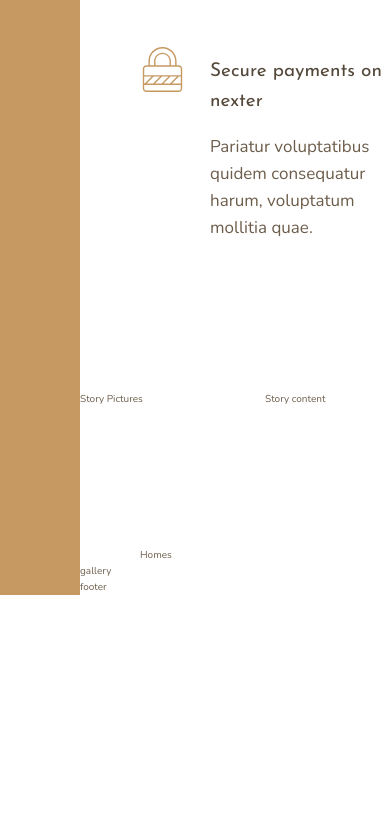
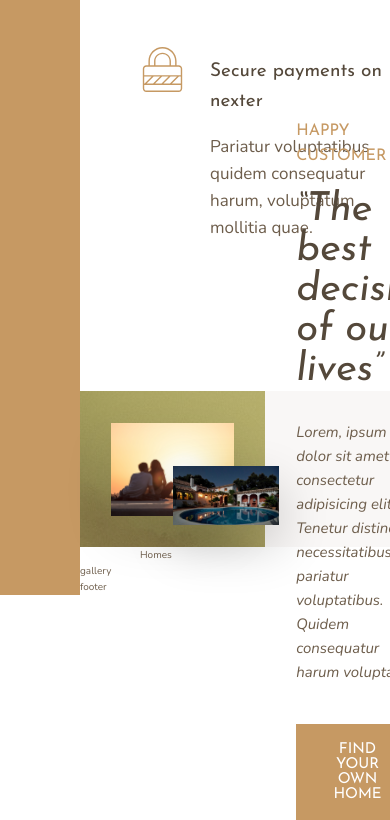
Before and after one commit to meharpreetsingh/nexter, a website: page index.html in a window 390 px wide. Shown: the part 2151-2971 px from the top of the page. Before the commit the page ends 2746 px from the top, so only its background shows below. Drawn offline with nearby package versions, Linux system fonts and the light colour scheme.

Commit message:
Add story secion non-responsive

```diff
--- a/index.html
+++ b/index.html
@@ -77,11 +77,18 @@
     </section>
 
     <div class="story__pictures">
-        Story Pictures
+        <img src="resources/img/story-1.jpeg" alt="couple with new house" class="story__img--1">
+        <img src="resources/img/story-2.jpeg" alt="new house" class="story__img--2">
     </div>
 
     <div class="story__content">
-        Story content
+        <h3 class="heading-3 mb-sm">Happy Customer</h3>
+        <h2 class="heading-2 heading-2--dark mb-md">&ldquo;The best decision of our lives&rdquo;</h2>
+        <p class="story__text">
+            Lorem, ipsum dolor sit amet consectetur adipisicing elit. Tenetur distinctio necessitatibus pariatur
+            voluptatibus. Quidem consequatur harum volupta!
+        </p>
+        <button class="btn">Find your own home</button>
     </div>
 
     <section class="homes">
--- a/resources/img/text.txt
+++ b/resources/img/text.txt
@@ -15,4 +15,4 @@ Pariatur voluptatibus quidem consequatur harum, voluptatum mollitia quae.
 
 --- Stories
 
-Lorem, ipsum dolor sit amet consectetur adipisicing elit. Tenetur distinctio necessitatibus pariatur voluptatibus. Quidem consequatur harum volupta!
+    Lorem, ipsum dolor sit amet consectetur adipisicing elit. Tenetur distinctio necessitatibus pariatur voluptatibus. Quidem consequatur harum volupta!
--- /dev/null
+++ b/resources/sass/_helper.scss
@@ -0,0 +1,12 @@
+.mb-sm {
+  margin-bottom: 2rem;
+}
+.mb-md {
+  margin-bottom: 3rem;
+}
+.mb-lg {
+  margin-bottom: 4rem;
+}
+.mb-hg {
+  margin-bottom: 8rem;
+}
--- a/resources/sass/_story.scss
+++ b/resources/sass/_story.scss
@@ -1,8 +1,47 @@
-.story{
-    &__pictures{
-        grid-column: full-start / col-end 4;
+.story {
+  &__pictures {
+    background-image: linear-gradient(
+        rgba($color-primary, 0.5),
+        rgba($color-primary, 0.5)
+      ),
+      url("../img/back.jpg");
+    grid-column: full-start / col-end 4;
+    display: grid;
+    grid-template-columns: repeat(6, 1fr);
+    grid-template-rows: repeat(6, 1fr);
+    align-items: center;
+  }
+  &__img {
+    &--1 {
+      width: 100%;
+      grid-column: 2 / 6;
+      grid-row: 2 / 6;
+      box-shadow: 0 2rem 5rem rgba(#000000, 0.1);
     }
-    &__content{
-        grid-column: col-start 5 / full-end;
+    &--2 {
+      width: 115%;
+      grid-column: 4 / 7;
+      grid-row: 4 / 6;
+      z-index: 20;
+      box-shadow: 0 2rem 5rem rgba(#000000, 0.2);
     }
+  }
+
+  &__content {
+    background-color: $color-grey-light-1;
+    grid-column: col-start 5 / full-end;
+
+    padding: 6rem 8vw;
+
+    display: flex;
+    flex-direction: column;
+    justify-content: center;
+    align-items: flex-start;
+  }
+
+  &__text {
+    font-size: 1.5rem;
+    font-style: italic;
+    margin-bottom: 4rem;
+  }
 }
--- a/resources/sass/_typography.scss
+++ b/resources/sass/_typography.scss
@@ -9,10 +9,23 @@
 
 .heading-2 {
   @extend %heading;
+  font-size: 4rem;
+  font-style: italic;
+  line-height: 1;
+
+  &--light {
+    color: $color-grey-light-1;
+  }
+  &--dark {
+    color: $color-grey-dark-1;
+  }
 }
 
 .heading-3 {
   @extend %heading;
+  font-size: 1.6rem;
+  color: $color-primary;
+  text-transform: uppercase;
 }
 
 .heading-4 {
@@ -27,3 +40,23 @@
     color: $color-grey-dark-1;
   }
 }
+
+///////////////////
+/// BUTTON
+
+.btn {
+  background-color: $color-primary;
+  color: #fff;
+  border: none;
+  border-radius: 0;
+  font-family: $font-display;
+  font-size: 1.5rem;
+  text-transform: uppercase;
+  padding: 1.8rem 3rem;
+  cursor: pointer;
+  transition: background-color 0.2s;
+
+  &:hover {
+    background-color: $color-primary-dark;
+  }
+}
--- a/resources/sass/main.scss
+++ b/resources/sass/main.scss
@@ -9,3 +9,5 @@
 @import "homes";
 @import "gallery";
 @import "footer";
+
+@import "helper";
```
Also changed, not shown: resources/css/style.css, 1 other file.
